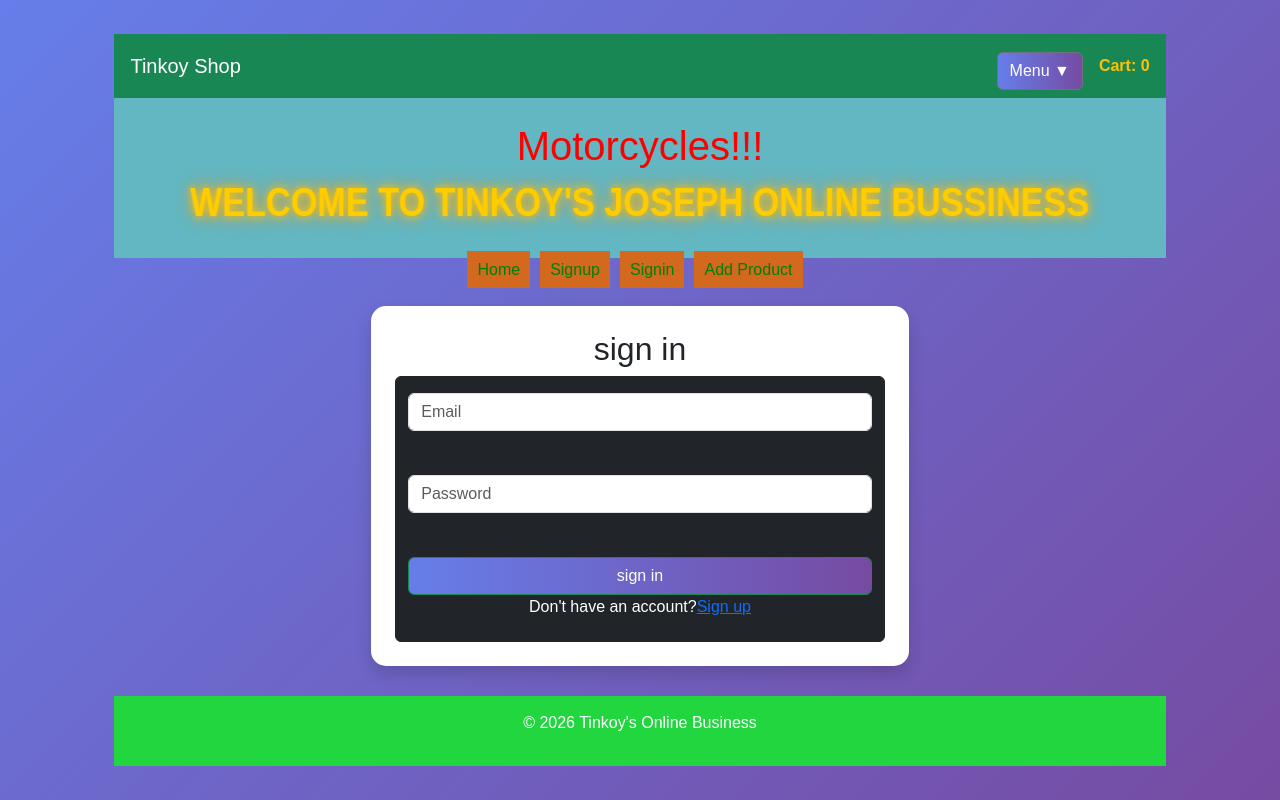
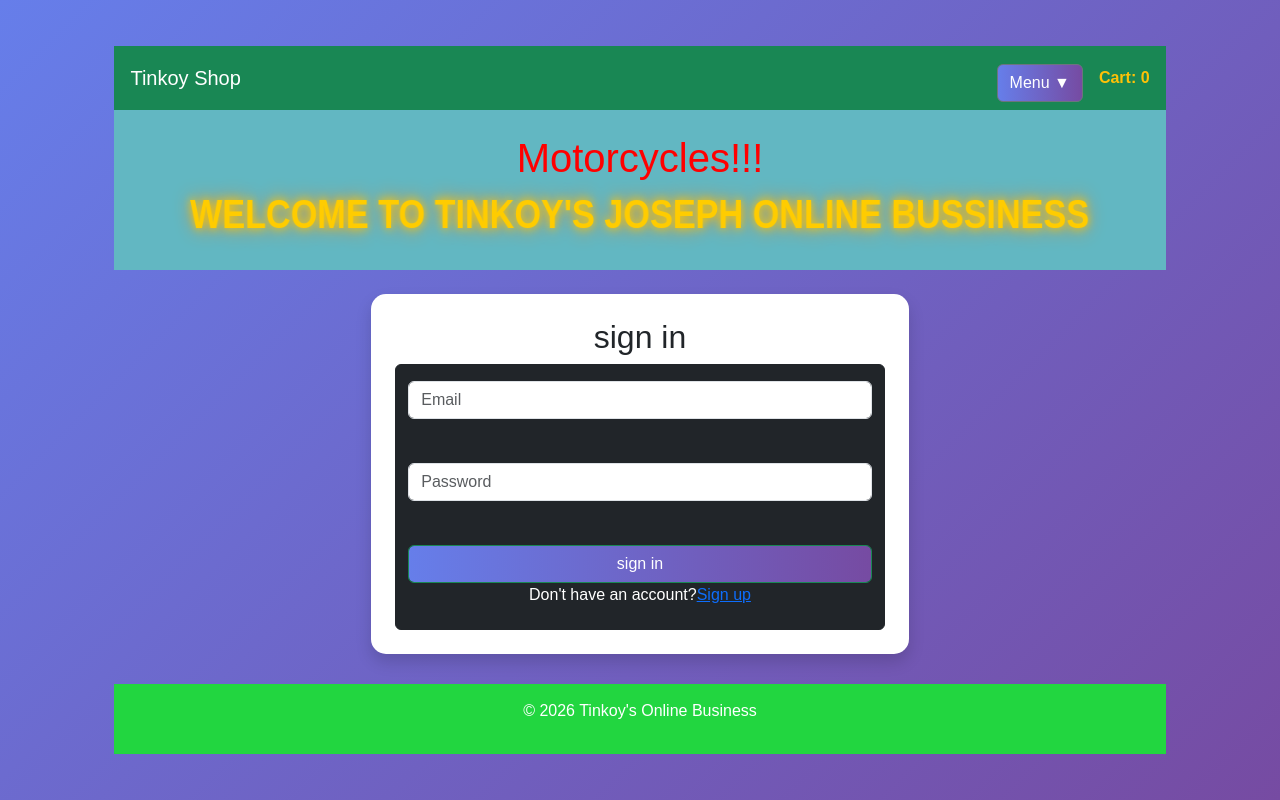
Before and after one commit to josephtinkoy-boop/truham-joseph, a React (Create React App) app: page /signin in a window 1280 px wide. Built offline with nearby package versions, Linux system fonts and the light colour scheme.

Commit message:
first commit

```diff
--- a/src/App.js
+++ b/src/App.js
@@ -34,14 +34,6 @@ function App() {
           </h1>
         </header>
 
-        {/* NAV LINKS (optional if navbar already handles navigation) */}
-        <nav>
-          <Link to='/' className='navlinks'>Home</Link>
-          <Link to='/signup' className='navlinks'>Signup</Link>
-          <Link to='/signin' className='navlinks'>Signin</Link>
-          <Link to='/addproduct' className='navlinks'>Add Product</Link>
-        </nav>
-
         {/* ROUTES */}
         <Routes>
 
```
